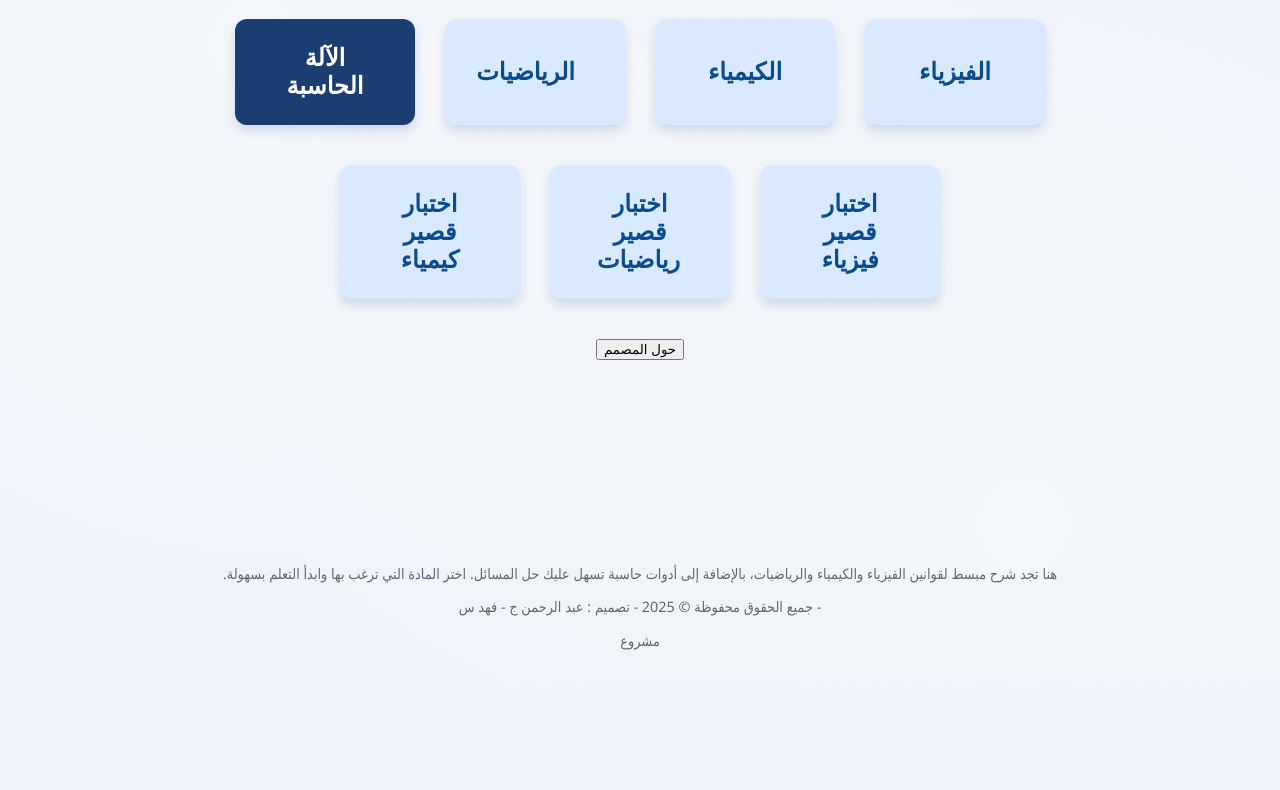
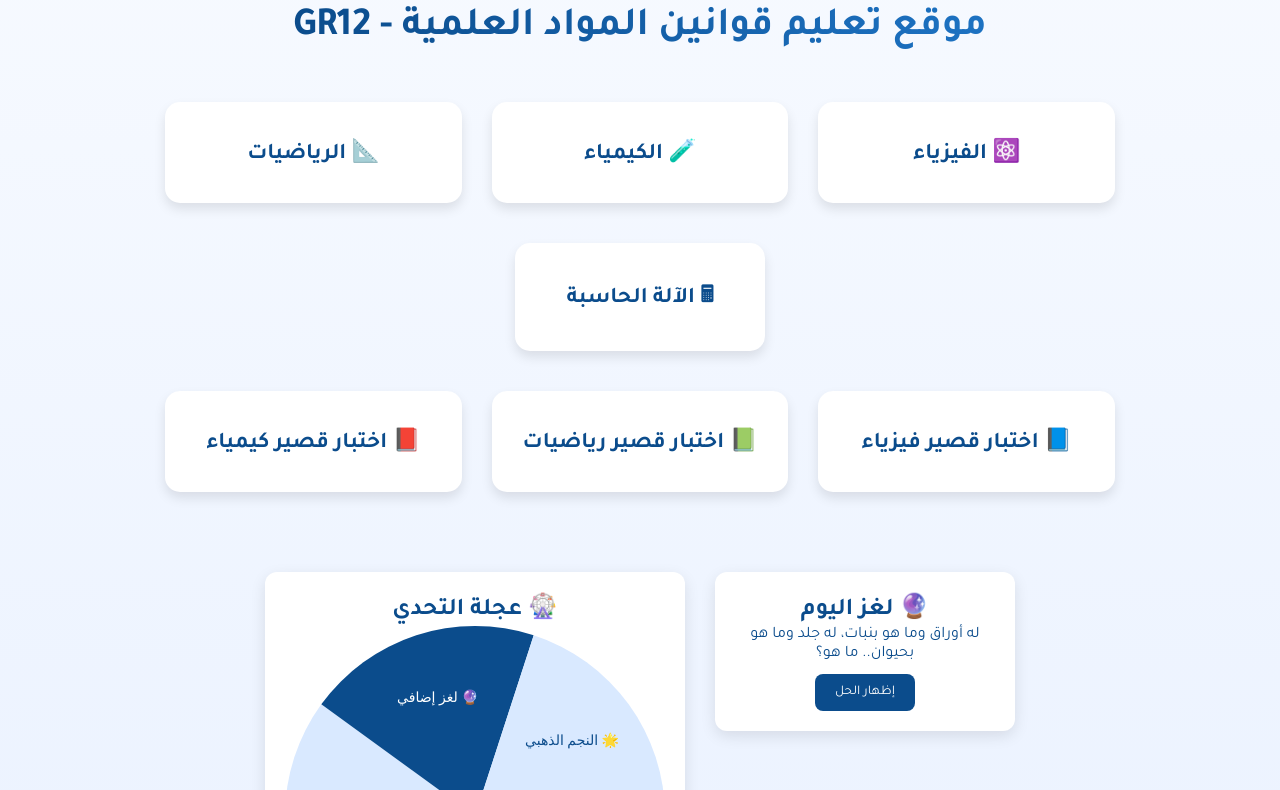
Before and after one commit to d77omy/-, a plain HTML site: page index.html in a window 1280 px wide. Shown: the part 116-906 px from the top of the page. Before the commit the page ends 800 px from the top, so only its background shows below. Drawn offline with Linux system fonts and the light colour scheme.

Commit message:
Update index.html

```diff
--- a/index.html
+++ b/index.html
@@ -1,170 +1,221 @@
 <!DOCTYPE html>
 <html lang="ar" dir="rtl">
 <head>
-<link rel="icon" type="images/logo.png" href="logo.png">
   <meta charset="UTF-8" />
   <meta name="viewport" content="width=device-width, initial-scale=1" />
   <title>الصفحة الرئيسية</title>
-
-  <!-- ✅ أيقونة التبويبة -->
   <link rel="icon" href="images/logo.png" type="image/png">
+  <link href="https://fonts.googleapis.com/css2?family=Tajawal:wght@400;700&display=swap" rel="stylesheet">
 
   <style>
-    body::before {
-      content: "";
-      position: fixed;
-      top: 0;
-      left: 0;
-      width: 100%;
-      height: 100%;
-      background: radial-gradient(circle at 20% 20%, rgba(255, 255, 255, 0.2) 0%, transparent 60%),
-                  radial-gradient(circle at 80% 80%, rgba(255, 255, 255, 0.2) 0%, transparent 60%);
-      animation: moveBackground 10s ease-in-out infinite alternate;
-      z-index: -1;
-    }
-
-    @keyframes moveBackground {
-      0% { background-position: 0% 0%, 100% 100%; }
-      100% { background-position: 100% 100%, 0% 0%; }
-    }
-
-    body {
-      background-color: #F0F4FA;
-      font-family: 'Segoe UI', Tahoma, Geneva, Verdana, sans-serif;
-      color: #0B4C8C;
-      margin: 0;
-      padding: 0;
-      display: flex;
-      flex-direction: column;
-      min-height: 100vh;
-      align-items: center;
-      justify-content: center;
-      gap: 40px;
-      text-align: center;
-      overflow-x: hidden;
-    }
-
-    /* ✅ الشعار */
-    .logo-container {
-      position: absolute;
-      top: 20px;
-      right: 20px; /* غيّرها إلى left: 20px لو تبيه يسار */
-    }
-
-    .logo-container img {
-      width: 80px;
-      height: auto;
-    }
-
-    header {
-      font-size: 2.5rem;
-      font-weight: bold;
-      margin-top: 40px;
-      color: #0B4C8C;
-      animation: fadeIn 1.2s ease-in-out;
-    }
-
-    .buttons-container {
-      display: flex;
-      gap: 30px;
-      flex-wrap: wrap;
-      justify-content: center;
-      padding: 0 20px;
-      animation: fadeInUp 1.5s ease-in-out;
-    }
-
-    .main-btn {
-      background-color: #D9E9FF;
-      color: #0B4C8C;
-      border: none;
-      border-radius: 12px;
-      padding: 25px 50px;
-      font-size: 1.5rem;
-      font-weight: bold;
-      cursor: pointer;
-      box-shadow: 0 6px 10px rgba(11, 76, 140, 0.15);
-      transition: background-color 0.3s ease, transform 0.3s ease;
-      width: 180px;
-    }
-
-    .main-btn:hover {
-      background-color: #0B4C8C;
-      color: #FFFFFF;
-      transform: scale(1.1);
-      box-shadow: 0 10px 20px rgba(11, 76, 140, 0.3);
-    }
-
-    #calculator-btn {
-      background-color: #1c3d72;
-      color: white;
-    }
-
-    #calculator-btn:hover {
-      background-color: #16325a;
-    }
-
-    footer {
-      margin-top: auto;
-      padding: 20px;
-      font-size: 0.9rem;
-      color: #666666;
-      animation: fadeIn 2s ease-in-out;
-    }
-
-    @media (max-width: 600px) {
-      .buttons-container {
-        flex-direction: column;
-        gap: 20px;
-      }
-      .main-btn {
-        width: 100%;
-        max-width: 280px;
-      }
-    }
-
-    @keyframes fadeInUp {
-      from { opacity: 0; transform: translateY(40px); }
-      to { opacity: 1; transform: translateY(0); }
-    }
-
-    @keyframes fadeIn {
-      from { opacity: 0; }
-      to { opacity: 1; }
-    }
+    /* نفس تنسيقاتك بالضبط بدون تغيير */
+    * {box-sizing:border-box;margin:0;padding:0;font-family:'Tajawal',sans-serif;}
+    body {background:linear-gradient(to bottom,#f7faff,#e6efff);color:#0B4C8C;min-height:100vh;display:flex;flex-direction:column;align-items:center;padding:40px 20px;}
+    .logo-container {position:absolute;top:20px;right:20px;}
+    .logo-container img {width:70px;}
+    header {margin-top:80px;margin-bottom:50px;font-size:2.5rem;font-weight:bold;text-align:center;background:linear-gradient(90deg,#0B4C8C,#1d72c2);-webkit-background-clip:text;-webkit-text-fill-color:transparent;}
+    .buttons-container {display:grid;grid-template-columns:repeat(auto-fit,minmax(220px,1fr));gap:30px;width:100%;max-width:950px;margin-bottom:40px;}
+    .calculator-container {display:flex;justify-content:center;margin-bottom:40px;width:100%;}
+    .card {background:#fff;border-radius:15px;padding:35px 25px;font-size:1.4rem;font-weight:bold;color:#0B4C8C;text-align:center;box-shadow:0 6px 12px rgba(0,0,0,0.1);transition:transform 0.3s ease,box-shadow 0.3s ease;cursor:pointer;}
+    .card:hover {transform:translateY(-8px) scale(1.04);box-shadow:0 12px 24px rgba(0,0,0,0.15);background:#f0f7ff;}
+    #calculator-btn {width:250px;}
+    #about-btn {font-size:1rem;padding:15px;width:160px;margin:0 auto;}
+    footer {margin-top:auto;padding:25px;text-align:center;font-size:1rem;color:#fff;background:#0B4C8C;width:100%;}
+    .riddle-box,.wheel-box,#quiz-box {background:#fff;padding:20px;border-radius:12px;box-shadow:0 5px 15px rgba(0,0,0,0.1);text-align:center;}
+    .riddle-box {width:300px;height:auto;}
+    .riddle-box button,.wheel-box button {margin-top:10px;padding:10px 20px;background:#0B4C8C;color:#fff;border:none;border-radius:8px;cursor:pointer;}
+    .riddle-box button:hover,.wheel-box button:hover {background:#08345f;}
+    #quiz-box {margin:40px auto;max-width:700px;padding:30px;}
+    #quiz-box h3 {font-size:1.5rem;margin-bottom:15px;}
+    #quiz-box input {padding:10px;margin-top:10px;border-radius:6px;border:1px solid #ccc;width:90%;font-size:1.1rem;}
+    #quiz-box button {margin-top:15px;padding:10px 20px;border:none;background:#0B4C8C;color:#fff;border-radius:6px;cursor:pointer;font-size:1rem;}
+    #score {margin-top:15px;font-weight:bold;color:#0B4C8C;}
+    .fun-section {display:flex;gap:30px;justify-content:center;align-items:flex-start;flex-wrap:wrap;max-width:1000px;margin:40px auto;}
+    .wheel-box {flex:1;min-width:350px;}
+    .wheel-box canvas {width:100%;max-width:380px;height:auto;}
   </style>
 </head>
 <body>
 
-  <!-- ✅ شعار الموقع -->
   <div class="logo-container">
-<img src="images/logo.png" alt="شعار الموقع" width="200">
-
+    <img src="images/logo.png" alt="شعار الموقع">
   </div>
 
   <header>موقع تعليم قوانين المواد العلمية - GR12</header>
 
+  <!-- ✅ أزرار المواد -->
   <div class="buttons-container">
-    <button class="main-btn" onclick="location.href='physics.html'">الفيزياء</button>
-    <button class="main-btn" onclick="location.href='chemistry.html'">الكيمياء</button>
-    <button class="main-btn" onclick="location.href='math.html'">الرياضيات</button>
-    <button id="calculator-btn" class="main-btn" onclick="location.href='calculator.html'">الآلة الحاسبة</button>
+    <div class="card" onclick="location.href='physics.html'">⚛️ الفيزياء</div>
+    <div class="card" onclick="location.href='chemistry.html'">🧪 الكيمياء</div>
+    <div class="card" onclick="location.href='math.html'">📐 الرياضيات</div>
+  </div>
+
+  <!-- ✅ زر الآلة الحاسبة بالنص -->
+  <div class="calculator-container">
+    <div class="card" id="calculator-btn" onclick="location.href='calculator.html'">🖩 الآلة الحاسبة</div>
+  </div>
+
+  <!-- ✅ أزرار الاختبارات -->
+  <div class="buttons-container">
+    <div class="card" onclick="location.href='quiz1.html'">📘 اختبار قصير فيزياء</div>
+    <div class="card" onclick="location.href='quiz1_math.html'">📗 اختبار قصير رياضيات</div>
+    <div class="card" onclick="location.href='quiz1_chem.html'">📕 اختبار قصير كيمياء</div>
+  </div>
+
+  <!-- ✅ لغز اليوم + عجلة التحدي جنب بعض -->
+  <div class="fun-section">
+    <div class="riddle-box">
+      <h2>🔮 لغز اليوم</h2>
+      <p id="riddle-question">جاري تحميل اللغز...</p>
+      <button onclick="showAnswer()">إظهار الحل</button>
+      <p id="riddle-answer" style="display:none; color:green; font-weight:bold;"></p>
+    </div>
+
+    <div class="wheel-box">
+      <h2>🎡 عجلة التحدي</h2>
+      <canvas id="wheel" width="380" height="380"></canvas>
+      <br>
+      <button onclick="spinWheel()">لف العجلة</button>
+      <p id="wheel-result" style="font-weight:bold; margin-top:15px;"></p>
+    </div>
+  </div>
+
+  <!-- ✅ فريم السؤال -->
+  <div id="quiz-box" style="display:none;">
+    <h3 id="quiz-question"></h3>
+    <input type="text" id="quiz-answer" placeholder="اكتب إجابتك هنا">
+    <br>
+    <button onclick="checkAnswer()">تحقق</button>
+    <p id="quiz-feedback"></p>
+    <p id="score">النقاط: 0</p>
   </div>
 
   <div class="buttons-container">
-    <button class="main-btn" onclick="location.href='quiz1.html'">اختبار قصير فيزياء</button>
-    <button class="main-btn" onclick="location.href='quiz1_math.html'">اختبار قصير رياضيات</button>
-    <button class="main-btn" onclick="location.href='quiz1_chem.html'">اختبار قصير كيمياء</button>
-  </div>
-
-  <div class="buttons-container">
-    <button class="subject-btn" onclick="location.href='about.html'">حول المصمم</button>
+    <div id="about-btn" class="card" onclick="location.href='about.html'">👨‍💻 حول المصمم</div>
   </div>
 
   <footer>
-    <p>هنا تجد شرح مبسط لقوانين الفيزياء والكيمياء والرياضيات، بالإضافة إلى أدوات حاسبة تسهل عليك حل المسائل. اختر المادة التي ترغب بها وابدأ التعلم بسهولة.</p>
-    <p>- جميع الحقوق محفوظة © 2025 - تصميم : عبد الرحمن ج - فهد س</p>
-    <p>مشروع</p>
+    <p>هنا تجد شرح مبسط لقوانين الفيزياء والكيمياء والرياضيات، بالإضافة إلى أدوات حاسبة تسهل عليك حل المسائل.</p>
+    <p>© 2025 جميع الحقوق محفوظة - تصميم : عبد الرحمن ج & فهد س</p>
   </footer>
 
+  <script>
+    /* ✅ لغز اليوم */
+    const riddles = [
+      {q: "شيء كلما أخذت منه كبر.. ما هو؟", a: "الحفرة"},
+      {q: "يمشي بلا قدمين ولا يدخل إلا الأذنين.. ما هو؟", a: "الصوت"},
+      {q: "له أوراق وما هو بنبات، له جلد وما هو بحيوان.. ما هو؟", a: "الكتاب"},
+      {q: "أخف من الهواء ولا يُرى، إذا وُضع في إناء ملأه.. ما هو؟", a: "الهواء"}
+    ];
+    let today = new Date().getDate() % riddles.length;
+    document.getElementById("riddle-question").innerText = riddles[today].q;
+    function showAnswer() {
+      document.getElementById("riddle-answer").innerText = riddles[today].a;
+      document.getElementById("riddle-answer").style.display = "block";
+    }
+
+    /* ✅ الأسئلة */
+    const physicsQ = [
+      {q:"ما وحدة قياس القوة؟", a:"نيوتن"},
+      {q:"ما صيغة قانون السرعة؟", a:"المسافة ÷ الزمن"}
+    ];
+    const chemistryQ = [
+      {q:"ما الرمز الكيميائي للماء؟", a:"H2O"},
+      {q:"ما هو الغاز الذي نتنفسه؟", a:"O2"}
+    ];
+    const mathQ = [
+      {q:"ما حاصل ضرب 7 × 8؟", a:"56"},
+      {q:"ما قيمة الجذر التربيعي لـ 81؟", a:"9"}
+    ];
+
+    let currentAnswer = "";
+    let score = 0;
+
+    function askQuestion(subject) {
+      let question;
+      if(subject === "فيزياء"){
+        question = physicsQ[Math.floor(Math.random()*physicsQ.length)];
+      } else if(subject === "كيمياء"){
+        question = chemistryQ[Math.floor(Math.random()*chemistryQ.length)];
+      } else if(subject === "رياضيات"){
+        question = mathQ[Math.floor(Math.random()*mathQ.length)];
+      } else {
+        const r = riddles[Math.floor(Math.random()*riddles.length)];
+        document.getElementById("quiz-question").innerText = "🔮 لغز إضافي: " + r.q;
+        currentAnswer = r.a;
+        document.getElementById("quiz-box").style.display = "block";
+        return;
+      }
+
+      document.getElementById("quiz-question").innerText = question.q;
+      currentAnswer = question.a;
+      document.getElementById("quiz-box").style.display = "block";
+      document.getElementById("quiz-feedback").innerText = "";
+      document.getElementById("quiz-answer").value = "";
+    }
+
+    function checkAnswer() {
+      const userAnswer = document.getElementById("quiz-answer").value.trim();
+      if(userAnswer === currentAnswer){
+        document.getElementById("quiz-feedback").style.color = "green";
+        document.getElementById("quiz-feedback").innerText = "✅ إجابة صحيحة!";
+        score++;
+        document.getElementById("score").innerText = "النقاط: " + score;
+      } else {
+        document.getElementById("quiz-feedback").style.color = "red";
+        document.getElementById("quiz-feedback").innerText = "❌ خطأ، حاول مرة أخرى";
+      }
+    }
+
+    /* ✅ عجلة التحدي */
+    const wheelItems = [
+      "⚛️ سؤال فيزياء",
+      "🧪 سؤال كيمياء",
+      "📐 سؤال رياضيات",
+      "🔮 لغز إضافي",
+      "🌟 النجم الذهبي"
+    ];
+    const canvas = document.getElementById("wheel");
+    const ctx = canvas.getContext("2d");
+    const arc = Math.PI * 2 / wheelItems.length;
+
+    function drawWheel() {
+      for (let i = 0; i < wheelItems.length; i++) {
+        ctx.beginPath();
+        ctx.fillStyle = i % 2 === 0 ? "#D9E9FF" : "#0B4C8C";
+        ctx.moveTo(190,190);
+        ctx.arc(190,190,190,arc*i,arc*(i+1));
+        ctx.lineTo(190,190);
+        ctx.fill();
+        ctx.fillStyle = i % 2 === 0 ? "#0B4C8C" : "#fff";
+        ctx.font = "14px Tajawal";
+        ctx.textAlign = "center";
+        ctx.fillText(
+          wheelItems[i],
+          190 + Math.cos(arc*i + arc/2) * 120,
+          190 + Math.sin(arc*i + arc/2) * 120
+        );
+      }
+    }
+    drawWheel();
+
+    function spinWheel() {
+      let randomIndex = Math.floor(Math.random() * wheelItems.length);
+      let result = wheelItems[randomIndex];
+      document.getElementById("wheel-result").innerText = "النتيجة: " + result;
+
+      if(result.includes("فيزياء")) askQuestion("فيزياء");
+      else if(result.includes("كيمياء")) askQuestion("كيمياء");
+      else if(result.includes("رياضيات")) askQuestion("رياضيات");
+      else if(result.includes("لغز")) askQuestion("لغز");
+      else if(result.includes("النجم")) {
+        document.getElementById("quiz-feedback").style.color = "gold";
+        document.getElementById("quiz-feedback").innerText = "🌟 مبروك! حصلت على نقطة بونس!";
+        score++;
+        document.getElementById("score").innerText = "النقاط: " + score;
+        setTimeout(spinWheel,1500); // إعادة لف تلقائي
+      }
+    }
+  </script>
 </body>
 </html>
```
